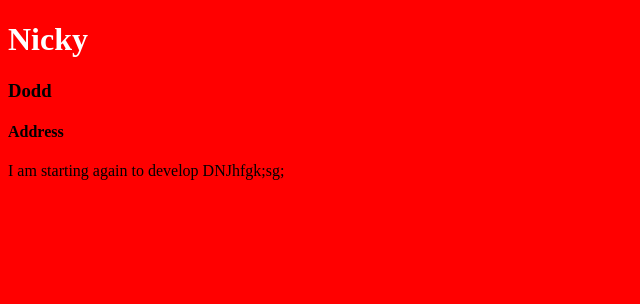
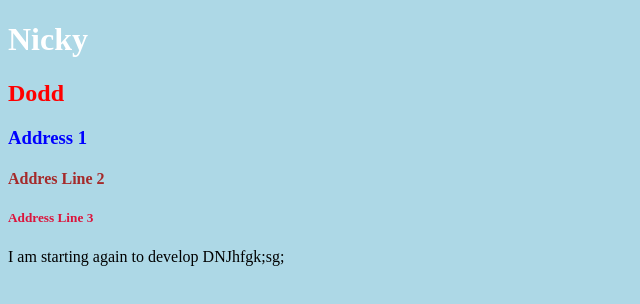
Before and after one commit to NickyDodd/web-solutations, a plain HTML site: page index.html in a window 1280 px wide. Shown: the whole page, without its empty margins (0-640 px from the left). Drawn offline with Linux system fonts and the light colour scheme.

Commit message:
Added extra css and added h5 deading with address line

```diff
--- a/index.html
+++ b/index.html
@@ -12,10 +12,11 @@
   </head>
 
   <body>
-<h1>Nicky</h1>
-      <h3>Dodd</h3>
-      <H4>Address</H4>
-
+      <h1>Nicky</h1>
+      <h2>Dodd</h2>
+      <H3>Address 1</H3>
+      <h4>Addres Line 2</h4>
+      <h5>Address Line 3</h5>
 
 I am starting again to develop
 DNJhfgk;sg;
--- a/mycssfile.css
+++ b/mycssfile.css
@@ -1,8 +1,24 @@
 
  body {
-	 background: red;
+	 background: lightblue;
  }
 
 h1 {
 	color: white;
 }
+
+h2 {
+    color: red;
+}
+
+h3 {
+    color:blue;
+}
+
+h4 {
+    color:brown;
+}
+
+h5 {
+    color: crimson;
+}
```
